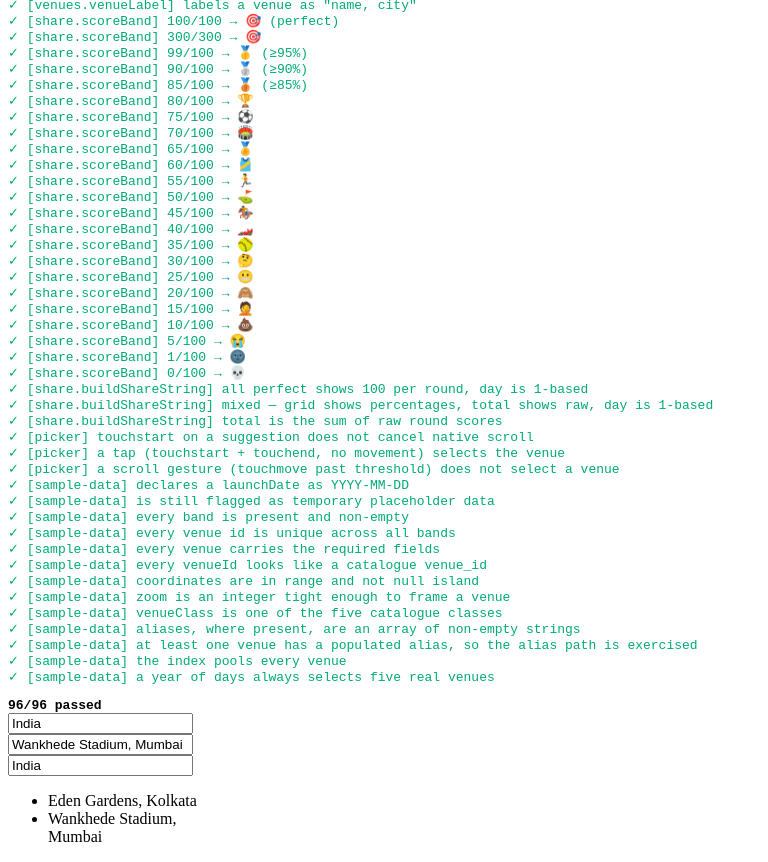
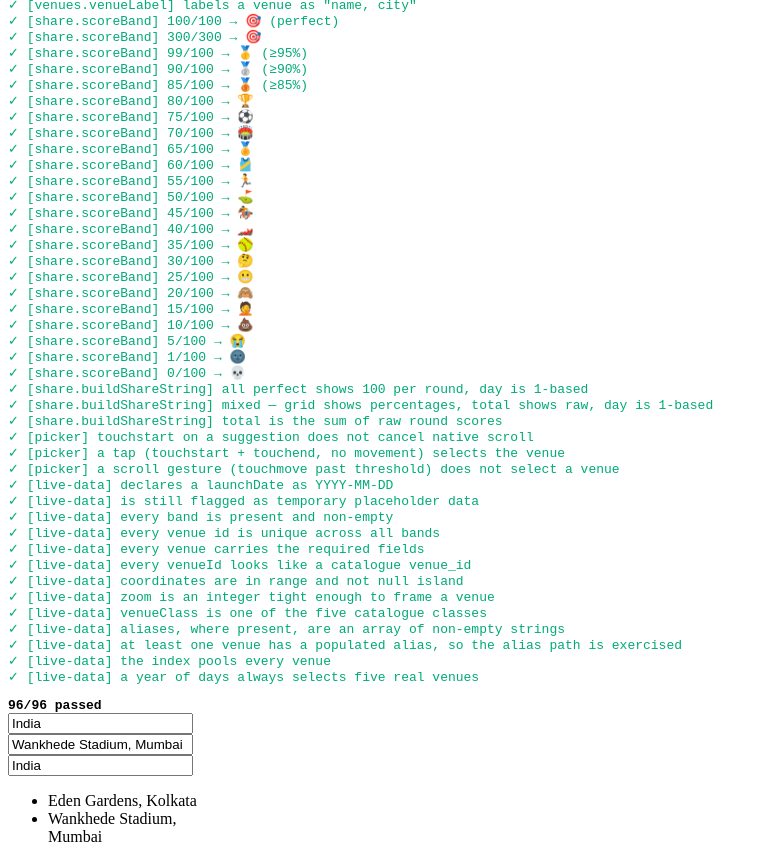
Before and after one commit to qoobic/stadia, a plain HTML site: page tests/js/test.html in a window 1280 px wide. Shown: the part 931-1793 px from the top of the page, without its empty margins (0-768 px from the left). Drawn offline with Linux system fonts and the light colour scheme.

Commit message:
Rename live venue dataset

```diff
--- a/data/sample-venues.json
+++ b/data/live-venues.json
@@ -1,6 +1,6 @@
 {
   "_temporary": true,
-  "_warning": "TEMPORARY SAMPLE DATA. Coordinates are approximate and hand-entered for development only. They are NOT verified catalogue coordinates and must not be treated as such. Replace this file with the verified export (which omits _temporary) before launch. See README.md.",
+  "_warning": "LIVE INITIAL DATA. Coordinates are approximate and hand-entered; they are not verified catalogue coordinates. Replace this file with the verified export (which omits _temporary) when it is ready. See README.md.",
   "launchDate": "2026-09-13",
   "l1": [
     {
@@ -63,6 +63,21 @@
   ],
   "l2": [
     {
+      "id": "santiago-bernabeu",
+      "venueId": "santiago-bernabeu-stadium-madrid-spain-stadium",
+      "name": "Santiago Bernabéu Stadium",
+      "city": "Madrid",
+      "country": "Spain",
+      "venueClass": "stadium",
+      "aliases": [
+        "Estadio Santiago Bernabéu",
+        "The Bernabéu"
+      ],
+      "lat": 40.4531,
+      "lng": -3.6883,
+      "zoom": 16
+    },
+    {
       "id": "madison-square-garden",
       "venueId": "madison-square-garden-new-york-city-united-states-arena",
       "name": "Madison Square Garden",
@@ -76,21 +91,6 @@
       "lat": 40.7505,
       "lng": -73.9934,
       "zoom": 17
-    },
-    {
-      "id": "santiago-bernabeu",
-      "venueId": "santiago-bernabeu-stadium-madrid-spain-stadium",
-      "name": "Santiago Bernabéu Stadium",
-      "city": "Madrid",
-      "country": "Spain",
-      "venueClass": "stadium",
-      "aliases": [
-        "Estadio Santiago Bernabéu",
-        "The Bernabéu"
-      ],
-      "lat": 40.4531,
-      "lng": -3.6883,
-      "zoom": 16
     },
     {
       "id": "allianz-arena",
@@ -178,6 +178,20 @@
   ],
   "l4": [
     {
+      "id": "aintree-racecourse",
+      "venueId": "aintree-racecourse-liverpool-england-racecourse",
+      "name": "Aintree Racecourse",
+      "city": "Liverpool",
+      "country": "England",
+      "venueClass": "racecourse",
+      "aliases": [
+        "Aintree"
+      ],
+      "lat": 53.4769,
+      "lng": -2.9403,
+      "zoom": 14
+    },
+    {
       "id": "estadio-azteca",
       "venueId": "estadio-azteca-mexico-city-mexico-stadium",
       "name": "Estadio Azteca",
@@ -190,20 +204,6 @@
       "lat": 19.3029,
       "lng": -99.1505,
       "zoom": 16
-    },
-    {
-      "id": "aintree-racecourse",
-      "venueId": "aintree-racecourse-liverpool-england-racecourse",
-      "name": "Aintree Racecourse",
-      "city": "Liverpool",
-      "country": "England",
-      "venueClass": "racecourse",
-      "aliases": [
-        "Aintree"
-      ],
-      "lat": 53.4769,
-      "lng": -2.9403,
-      "zoom": 14
     },
     {
       "id": "st-james-park",
@@ -235,18 +235,6 @@
   ],
   "l5": [
     {
-      "id": "estadio-hernando-siles",
-      "venueId": "estadio-hernando-siles-la-paz-bolivia-stadium",
-      "name": "Estadio Hernando Siles",
-      "city": "La Paz",
-      "country": "Bolivia",
-      "venueClass": "stadium",
-      "aliases": [],
-      "lat": -16.5053,
-      "lng": -68.1247,
-      "zoom": 16
-    },
-    {
       "id": "de-kuip",
       "venueId": "de-kuip-rotterdam-netherlands-stadium",
       "name": "De Kuip",
@@ -258,6 +246,18 @@
       ],
       "lat": 51.8939,
       "lng": 4.523,
+      "zoom": 16
+    },
+    {
+      "id": "estadio-hernando-siles",
+      "venueId": "estadio-hernando-siles-la-paz-bolivia-stadium",
+      "name": "Estadio Hernando Siles",
+      "city": "La Paz",
+      "country": "Bolivia",
+      "venueClass": "stadium",
+      "aliases": [],
+      "lat": -16.5053,
+      "lng": -68.1247,
       "zoom": 16
     },
     {
--- a/js/main.js
+++ b/js/main.js
@@ -30,7 +30,7 @@ async function main() {
 
   let venuesData;
   try {
-    venuesData = await loadVenuesData('data/sample-venues.json');
+    venuesData = await loadVenuesData('data/live-venues.json');
   } catch (err) {
     showFatalError(`Couldn't load the venue data — ${err.message}`);
     return;
--- a/js/venues.js
+++ b/js/venues.js
@@ -31,7 +31,7 @@ export function selectTodayVenues(dayIndex, venuesData) {
   });
 }
 
-export async function loadVenuesData(url = 'data/sample-venues.json') {
+export async function loadVenuesData(url = 'data/live-venues.json') {
   const res = await fetch(url);
   if (!res.ok) throw new Error(`Failed to load ${url}: HTTP ${res.status}`);
   return res.json();
--- a/tests/js/sample-data.test.js
+++ b/tests/js/live-data.test.js
@@ -5,10 +5,10 @@ const BANDS = ['l1', 'l2', 'l3', 'l4', 'l5'];
 const CLASSES = ['stadium', 'arena', 'circuit', 'racecourse', 'golf'];
 
 // Loaded once before the suite is registered; test.html awaits this module.
-const data = await loadVenuesData('../../data/sample-venues.json');
+const data = await loadVenuesData('../../data/live-venues.json');
 const all = BANDS.flatMap(b => data[b] || []);
 
-suite('sample-data');
+suite('live-data');
 
 test('declares a launchDate as YYYY-MM-DD', () => {
   assertTrue(/^\d{4}-\d{2}-\d{2}$/.test(data.launchDate), `bad launchDate: ${data.launchDate}`);
```
Also changed, not shown: tests/js/test.html (+1 -1 lines), 2 other files.
